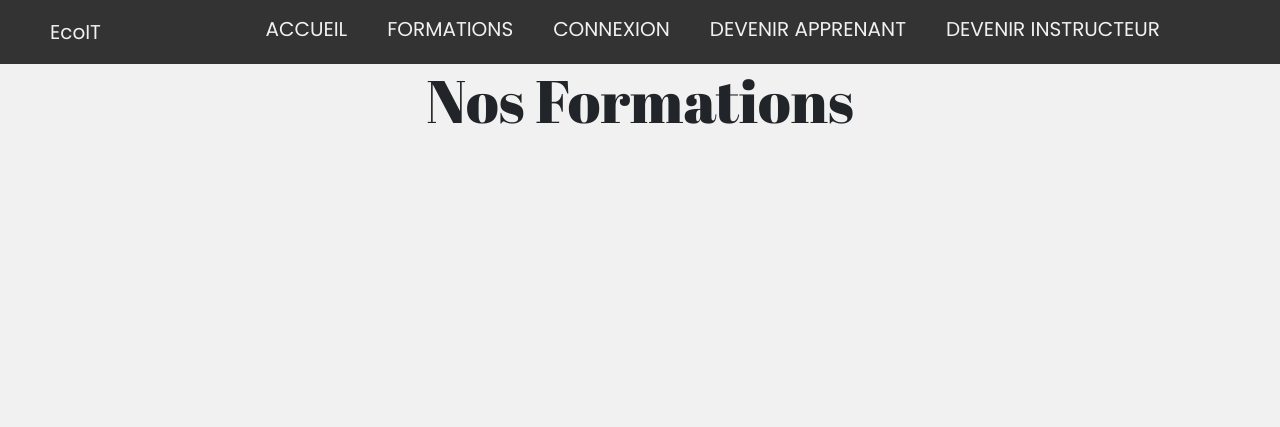
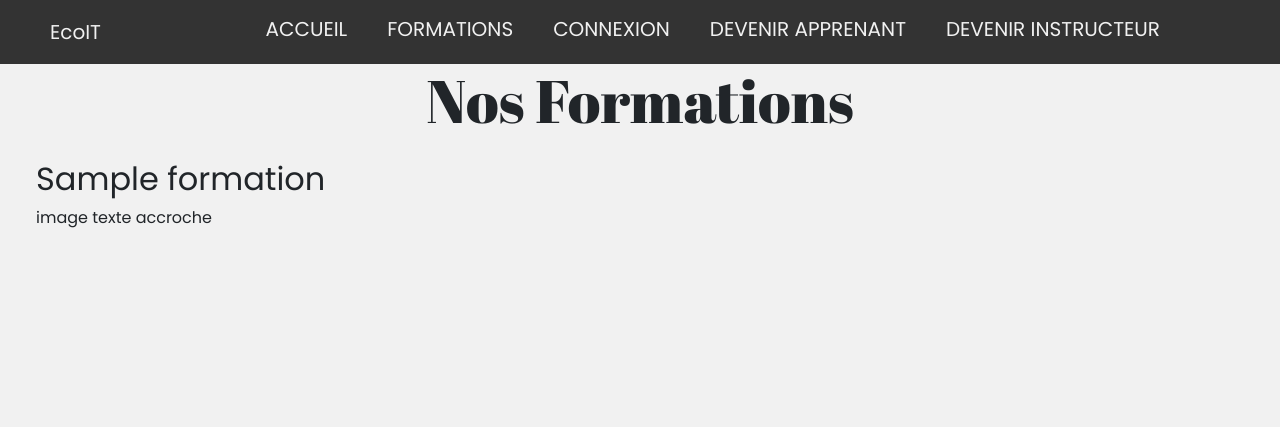
Before and after one commit to Filipouzo/EcoIT-1, a Symfony app: template templates/formation/index.html.twig in a window 1280 px wide. Shown: the top 427 px of the page. Run offline with Twig, Linux system fonts and the light colour scheme; the template is opened without the code that fills it: most values are stand-ins (such as "Sample title", 1, 10 or a date in 2020); some libraries are stand-ins or nearby versions.

Commit message:
Starting TWIG template: Formations page

```diff
--- a/templates/formation/index.html.twig
+++ b/templates/formation/index.html.twig
@@ -4,4 +4,15 @@
 
 {% block content %}
     <h1 class="title-center">Nos Formations</h1>
+    <div class="row m-4">
+        {% for formation in formations %}
+            <div class="col-md-4">
+                <div class="formation-item">
+                    <h2>{{ formation.title }}</h2>
+                    image
+                    texte accroche
+                </div>
+            </div>
+        {% endfor %}
+    </div>
 {% endblock %}
```
Also changed, not shown: src/Controller/FormationController.php (+14 -1 lines).
